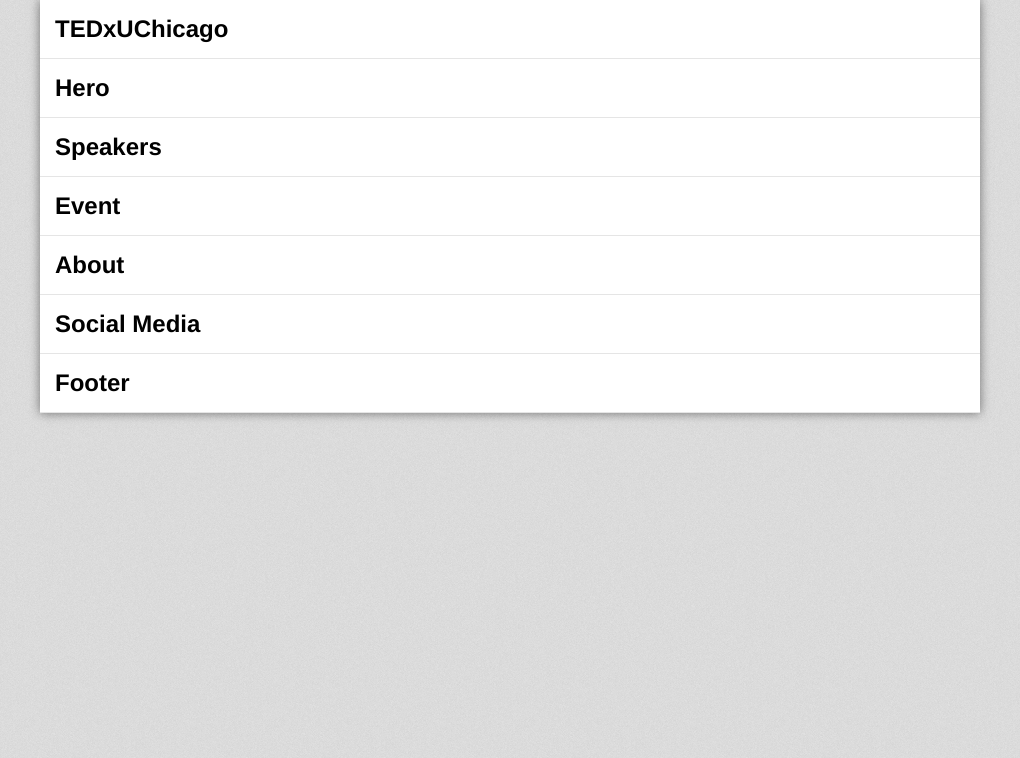
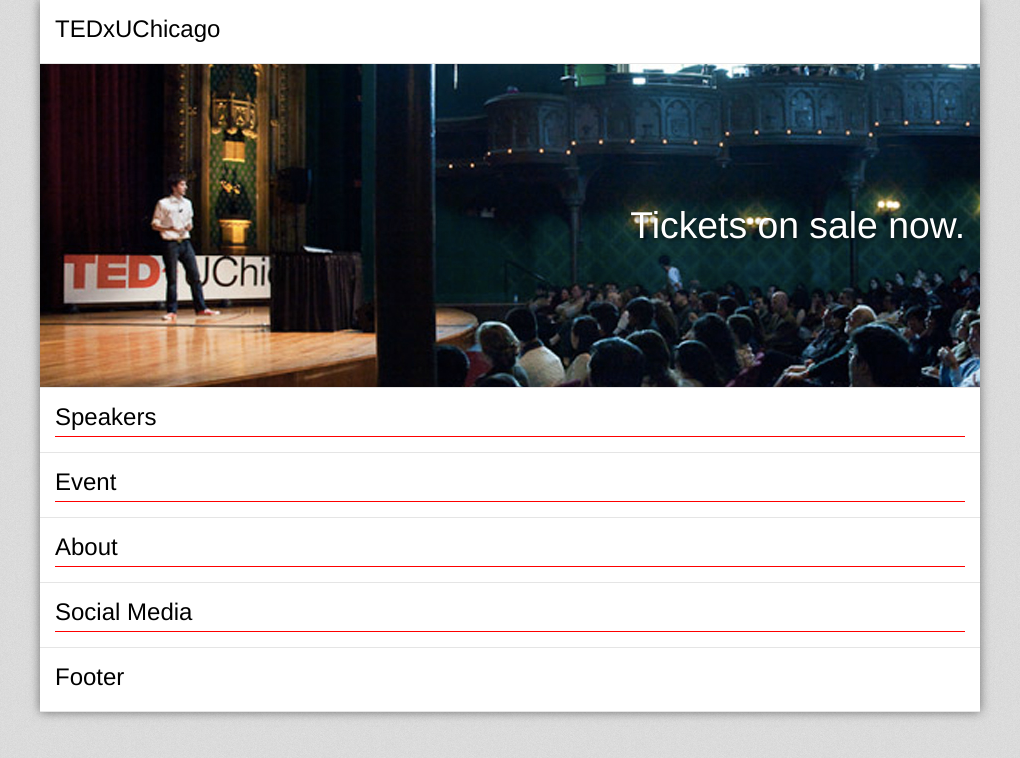
Before and after one commit to pouwerkerk/TEDxUChicago, a PHP site: page / in a window 1280 px wide. Shown: the top 758 px of the page, without its empty margins (130-1150 px from the left). Run offline with PHP 8.4, Linux system fonts and the light colour scheme; some libraries are stand-ins or nearby versions.

Commit message:
Changed default CSS

```diff
--- a/beta/index.html
+++ b/beta/index.html
@@ -20,7 +20,8 @@
 	</div>
 	<!-- Begin Hero -->
 	<div id="hero" class="row">
-		<h2>Hero</h2>
+		<h2>Tickets on sale now.</h2>
+
 	</div>
 	<!-- Begin Speakers -->
 	<div id="speakers" class="row">
--- a/beta/style.css
+++ b/beta/style.css
@@ -1,3 +1,4 @@
+/* General Page Settings */
 * {
 	padding: 0;
 	margin: 0;
@@ -14,7 +15,7 @@
 	margin: 0 auto;
 	-moz-box-shadow: 0px 0px 10px rgba(0,0,0,0.5);
 	-webkit-box-shadow: 0px 0px 10px rgba(0,0,0,0.5);
-	box-shadow: 0px 0px 10px rgba(0,0,0,0.5);
+	box-shadow: 0 0 10px rgba(0,0,0,0.5);
 }
 
 #wrapper div, #wrapper footer {
@@ -22,6 +23,65 @@
 	border-bottom: 1px solid #e5e5e5;
 }
 
+#wrapper h2 {
+	font-weight: lighter;
+	padding-bottom: 5px;
+	border-bottom: 1px solid red;
+}
+
 .row {
 	margin-left: 0px;
 }
+
+/* Header */
+#wrapper #header h2 {
+	border: none;
+}
+
+/* Hero */
+
+#wrapper #hero {
+	color: #fff;
+	text-align: right;
+	background: -10px center url(images/12.jpg);
+}
+
+#wrapper #hero h2 {
+	border: none;
+	font-weight: lighter;
+	padding: 125px 0;
+	font-size: 28pt;
+	text-shadow: 0px 2px 5px rgba(0,0,0,0.75);
+}
+
+/* Speakers */
+
+#wrapper #speakers {}
+
+#wrapper #speakers h2 {}
+
+/* Event Details */
+
+#wrapper #event {}
+
+#wrapper #event h2 {}
+
+/* About */
+
+#wrapper #about {}
+
+#wrapper #about h2 {}
+
+/* Social Media */
+
+#wrapper #social {}
+
+#wrapper #social h2 {}
+
+/* Footer */
+
+#wrapper footer {}
+
+#wrapper footer h2 {
+	border: none;
+}
```
